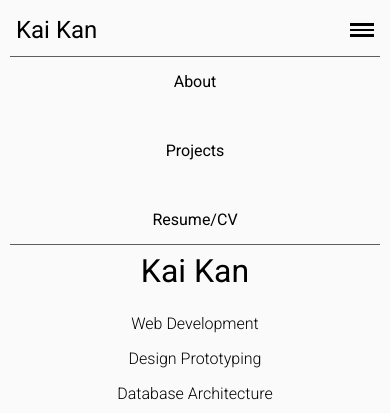
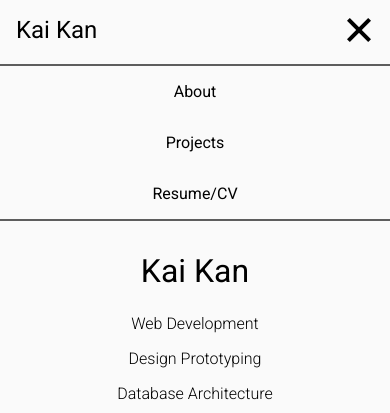
Before and after one commit to kaimikan/kaimikan.github.io, a plain HTML site: page index.html in a window 390 px wide. Both pictures are taken after a click on the element 362 px from the left and 29 px from the top of the page. Shown: the top 413 px of the page. Drawn offline with Linux system fonts and the light colour scheme.

Commit message:
Smoother Burger Menu

```diff
--- a/assets/styles/style.css
+++ b/assets/styles/style.css
@@ -58,7 +58,7 @@ header {
     text-decoration: underline;
     text-decoration-color: var(--link-color);
   }
-  nav > div {
+  nav > div.nav-menu {
     display: flex;
     gap: 1.25rem;
   }
@@ -145,62 +145,76 @@ footer {
   bottom: 0;
 }
 
-/* TODO
-change vertical scrollbar styles
-reduce icon size
-768px width*/
-/* Burger Menu Styles */
-.burger-menu {
-  display: none;
-  flex-direction: column;
-  cursor: pointer;
-}
+@media (max-width: 768px) {
+  header {
+    #nav-menu {
+      gap: 0;
+    }
+  }
 
-.burger-icon {
-  width: 1.5rem;
-  height: 0.175rem;
-  background-color: var(--text-color);
-  margin: 3px 0;
-}
-
-/* Media Query for Mobile Devices */
-@media (max-width: 768px) {
   #content {
     img#me {
       width: 7rem;
       border-radius: 50%;
       margin-bottom: 1rem;
     }
-
     #name {
       font-size: 2rem;
     }
   }
-
-  .nav-links {
-    display: none;
+  .burger-icon {
+    display: flex; /* Show burger icon */
+    width: 30px;
+    height: 24px;
     flex-direction: column;
-    margin: auto;
-    width: 95%;
-    border-top: 1px solid var(--burger-menu-border-color);
-    border-bottom: 1px solid var(--burger-menu-border-color);
-    background-color: var(--background-color);
-    position: absolute;
-    top: 3.5rem; /* Adjust according to header height */
-    left: 2.5%;
-    z-index: 1000;
+    justify-content: space-between;
+    cursor: pointer;
   }
 
-  .nav-links a {
-    padding: 15px;
-    text-align: center;
+  .burger-icon .line {
+    width: 100%;
+    height: 4px;
+    background-color: var(--text-color);
+    transition: all 0.3s ease-in-out;
   }
 
-  .burger-menu {
+  .nav-menu {
+    position: fixed;
+    top: -100%; /* Start the menu above the viewport */
+    left: 0;
+    width: 100%; /* Full width */
+    height: auto; /* Adjust height as needed */
+    background-color: var(--background-color);
+    border-top: 2px solid var(--burger-menu-border-color);
+    border-bottom: 2px solid var(--burger-menu-border-color);
     display: flex;
+    flex-direction: column;
+    align-items: center;
+    justify-content: center;
+    transition: all 0.3s ease-in-out;
+    z-index: 999; /* Ensure the menu is on top */
   }
 
-  .nav-links.active {
-    display: flex;
+  .nav-menu a {
+    text-align: center;
+    padding-top: 1rem;
+    padding-bottom: 1rem;
+    width: 100%;
+  }
+
+  .nav-menu.open {
+    top: 4rem; /* Slide the menu down */
+  }
+
+  .burger-icon.open .line:nth-child(1) {
+    transform: translateY(10px) rotate(45deg);
+  }
+
+  .burger-icon.open .line:nth-child(2) {
+    opacity: 0;
+  }
+
+  .burger-icon.open .line:nth-child(3) {
+    transform: translateY(-10px) rotate(-45deg);
   }
 }
--- a/index.html
+++ b/index.html
@@ -18,15 +18,13 @@
         <span id="title">
           <a href="/">Kai Kan</a>
         </span>
-        <nav>
-          <div class="burger-menu" id="burger-menu">
-            <div>
-              <div class="burger-icon"></div>
-              <div class="burger-icon"></div>
-              <div class="burger-icon"></div>
-            </div>
+        <nav class="burger-menu">
+          <div class="burger-icon" id="burger-icon">
+            <div class="line"></div>
+            <div class="line"></div>
+            <div class="line"></div>
           </div>
-          <div class="nav-links" id="nav-links">
+          <div class="nav-menu" id="nav-menu">
             <a href="/">About</a>
             <a href="/">Projects</a>
             <a href="/">Resume/CV</a>
--- a/script.js
+++ b/script.js
@@ -1,10 +1,8 @@
 document.addEventListener('DOMContentLoaded', () => {
   // NAV RESIZE BURGER MENU
-  const burgerMenu = document.getElementById('burger-menu');
-  const navLinks = document.getElementById('nav-links');
-
-  burgerMenu.addEventListener('click', () => {
-    navLinks.classList.toggle('active');
+  document.getElementById('burger-icon').addEventListener('click', function () {
+    this.classList.toggle('open');
+    document.getElementById('nav-menu').classList.toggle('open');
   });
 
   // DARK & LIGHT THEME TOGGLE
```
